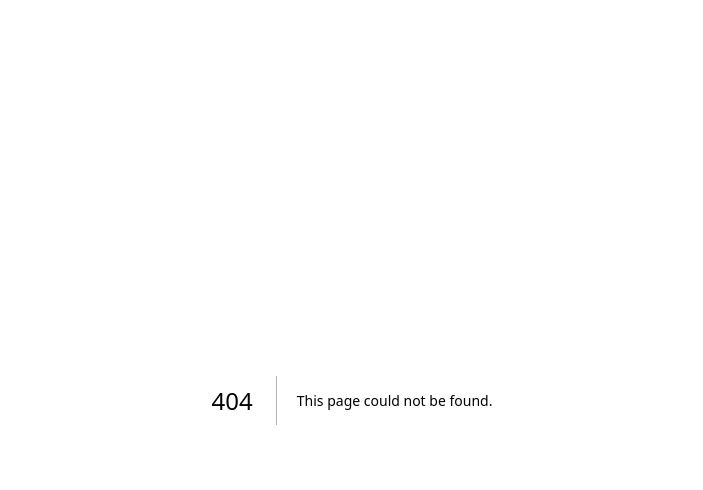
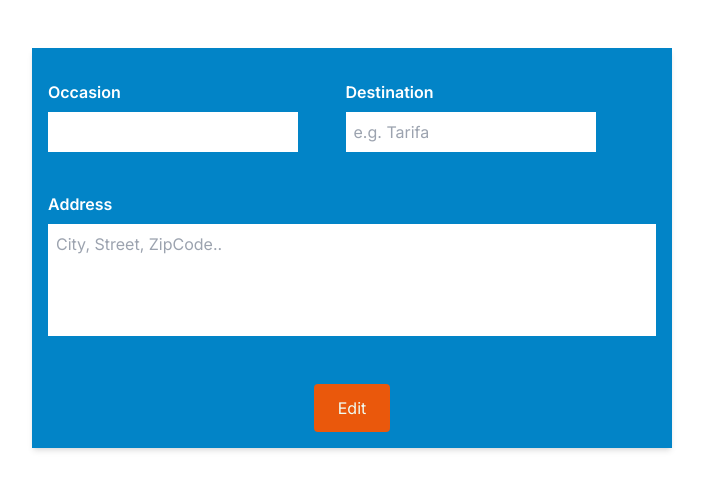
Before and after one commit to juditanita/management-system, a Next.js app: page /admin/editEvent/1 in a window 1280 px wide. Before the commit this address had no page. Shown: the top 490 px of the page, without its empty margins (288-991 px from the left). Built offline with nearby package versions, Linux system fonts and the light colour scheme.

Commit message:
useParams to the get the id

```diff
--- /dev/null
+++ b/src/app/admin/editEvent/[id]/page.js
@@ -0,0 +1,105 @@
+'use client'
+
+import { useParams } from 'next/navigation'
+
+const EditEvent = () => {
+    const params = useParams();
+    console.log(params);
+  return (
+
+    <form
+    action=""
+    className="bg-sky-600 shadow-md  p-4 w-1/2 mx-auto mb-20 mt-12 gap-6 flex flex-col"
+  >
+    <div className="flex justify-between  flex-col lg:flex-row">
+      <div className="flex flex-wrap  items-center  gap-2 p-4 pl-0 ">
+        <label htmlFor="occasion">Occasion</label>
+        <input
+          id="occasion"
+          type="text"
+          name="occasion"
+          placeholder=""
+          className="p-2 text-base  focus:outline-none  bg-white focus:bg-white"
+        //   onChange={setFormData}
+        />
+      </div>
+
+      <div className="flex  items-center  gap-2 p-4 pl-0 flex-wrap">
+        <label htmlFor="destination">Destination</label>
+        <input
+          id="destination"
+          type="text"
+          placeholder="e.g. Tarifa"
+          name="destination"
+          className="p-2 text-base  focus:outline-none"
+        //   onChange={setFormData}
+        />
+      </div>
+    </div>
+    <div className="flex flex-col gap-2 ">
+      <label htmlFor="address">Address</label>
+      <textarea
+        name="address"
+        id=""
+        className="p-2 resize-none text-base  focus:outline-none"
+        rows="4"
+        placeholder="City, Street, ZipCode.."
+        // onChange={setFormData}
+      ></textarea>
+    </div>
+    <div className="flex justify-between flex-wrap">
+      {/* <div className="flex  items-center  gap-2 p-4 pl-0 w-full">
+        <label htmlFor="destination">Date</label>
+        <input
+          id="destination"
+          type="date"
+          name="date"
+          className="p-2 text-base  focus:outline-none"
+          onChange={setFormData}
+        />
+      </div>
+      <div className="flex  items-center  gap-2 p-4 pl-0 w-full">
+        <label htmlFor="appt">Time</label>
+
+        <input
+          type="time"
+          id="appt"
+          name="time"
+          min="09:00"
+          max="24:00"
+          className="p-2 text-base  focus:outline-none"
+          onChange={setFormData}
+        />
+      </div> */}
+
+      {/* <div className="join mt-4 ml-auto mr-2">
+        <input
+          className="join-item btn"
+          type="radio"
+          name="active"
+          aria-label="Active"
+          onChange={setFormData}
+        />
+        <input
+          className="join-item btn"
+          type="radio"
+          name="options"
+          aria-label="Inactive"
+          onChange={setFormData}
+        />
+      </div> */}
+    </div>
+    <div className="grid place-content-evenly">
+
+      <button
+        className="bg-orange-600 flex hover:bg-neutral-50 hover:text-black  justify-center items-center flex-grow px-6 rounded py-3 hover:ring-4 ring-sky-200 hover:shadow-md  text-green-50  text-center"
+        // onClick={handleSubmit}
+      >Edit
+        {/* Add <GoPlus size={25}/> */}
+      </button>
+    </div>
+  </form>
+  )
+}
+
+export default EditEvent
--- a/src/components/admin/AllData.jsx
+++ b/src/components/admin/AllData.jsx
@@ -37,14 +37,14 @@ const AllData = () => {
             events?.map((ev) => {
               const { occasion, destination, address } = ev;
               return (
-                <tr>
+                <tr key={ev._id}>
                   <td>{occasion}</td>
                   <td>{destination}</td>
                   <td>{address}</td>
 
                   <td>
                     <Delete />
-                    <Edit
+                    <Edit id={ev._id}
                      />
                   </td>
                 </tr>
--- a/src/components/buttons/Edit.jsx
+++ b/src/components/buttons/Edit.jsx
@@ -1,11 +1,15 @@
 import { MdOutlineEdit } from "react-icons/md";
 import ToolTips from "./ToolTips"
+import Link from "next/link";
 
-const Edit = () => {
+const Edit = ({id}) => {
   return (
-    <ToolTips text={"edit"} >
+    <Link href={`/admin/editEvent/${id}`}>
+      <ToolTips text={"edit"} >
     <MdOutlineEdit  size={25} color={"rgba(255, 182, 0, 0.8)"}/>
 </ToolTips>
+    </Link>
+
 
   )
 }
```
Also changed, not shown: src/app/admin/editEvents/[id]/page.js (added).
